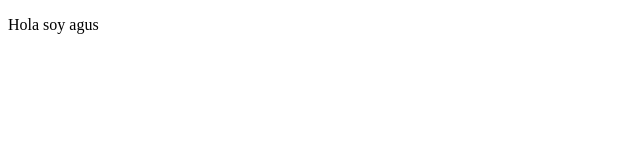
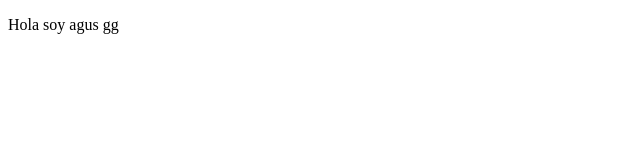
Before and after one commit to Magupe2/proyectoDemoCurso, a plain HTML site: page index.html in a window 1280 px wide. Shown: the full height of the page, 0-640 px from the left. Drawn offline with Linux system fonts and the light colour scheme.

Commit message:
agregue unas letras

```diff
--- a/index.html
+++ b/index.html
@@ -8,7 +8,7 @@
 </head>
 <body>
     <p>
-        Hola soy agus
+        Hola soy agus gg
     </p>
 </body>
 </html>
```
